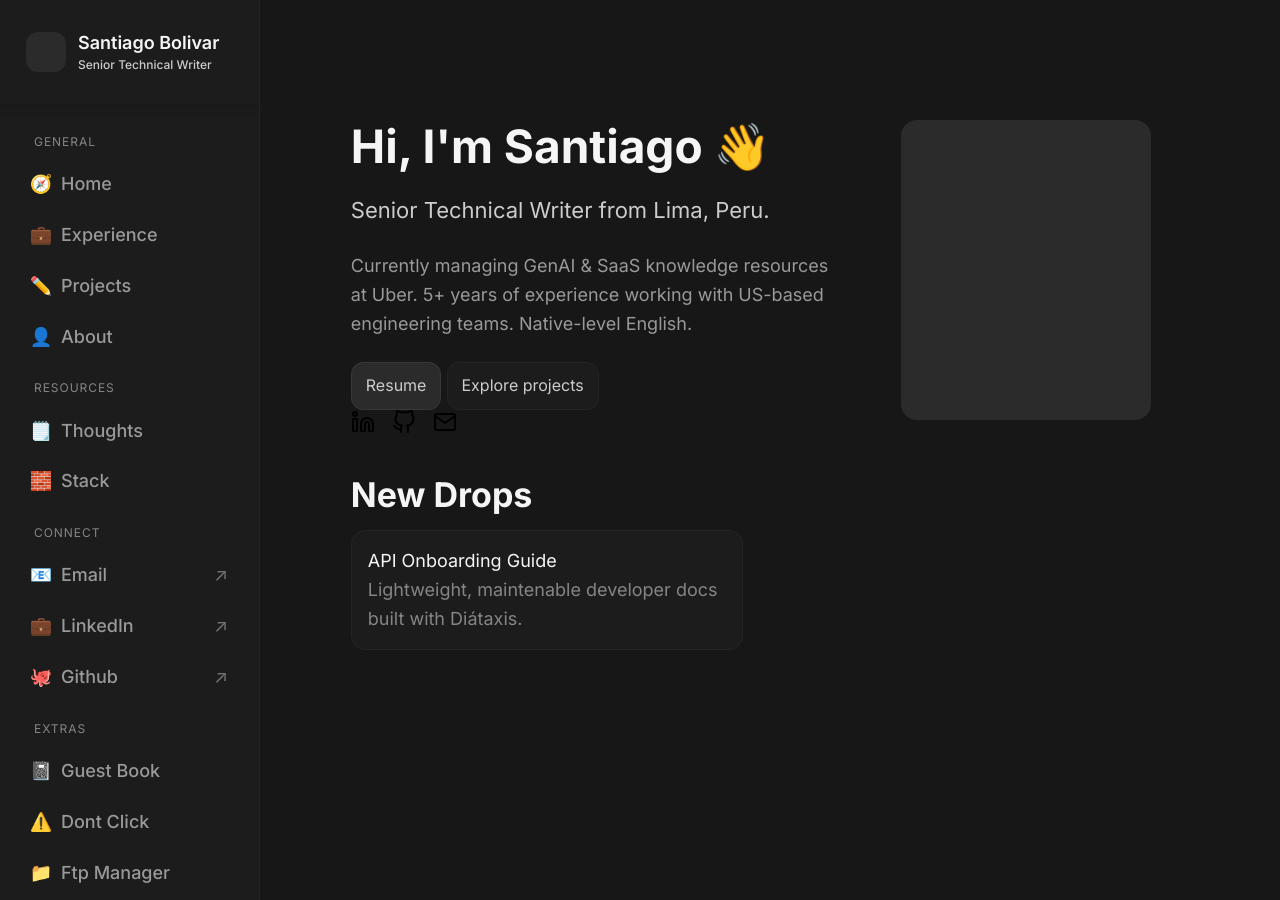
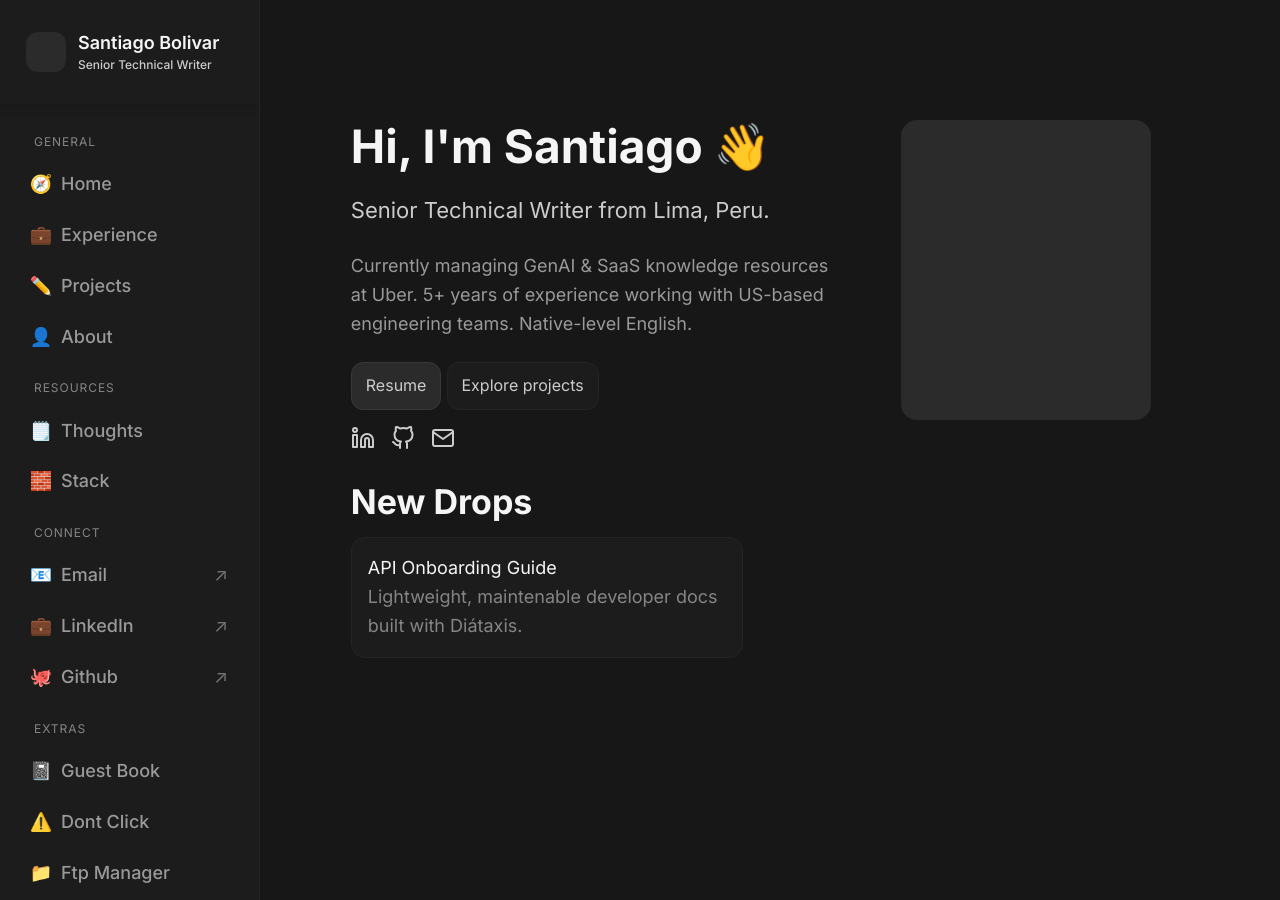
Before and after one commit to Sant720/portfolio, a Jekyll site: the page built from index.md, in a window 1280 px wide. Built offline with Jekyll 4.4.1, drawn with Linux system fonts in a browser that asks for light colours.

Commit message:
add hero socials styling

```diff
--- a/_sass/base.scss
+++ b/_sass/base.scss
@@ -1,3 +1,23 @@
+// Social icon styles
+.hero-socials {
+  display: flex;
+  gap: 16px;
+  margin-top: 16px;
+  a {
+    display: inline-flex;
+    align-items: center;
+    svg {
+      width: 24px;
+      height: 24px;
+      color: var(--text-bright-low);
+      transition: color var(--dur-100) var(--ease);
+    }
+    &:hover svg,
+    &:focus svg {
+      color: var(--text-bright-high);
+    }
+  }
+}
 
 // Base resets
 * { box-sizing: border-box; }
@@ -13,7 +33,7 @@ a {
 
 // Hero socials
 
-.hero-socials a {color: var(--accent); margin-right: 12px; }
+.hero-socials img {display: inline-block; color: #fff; margin-right: 12px; }
 
 // Accessibility
 .skip-link {
--- a/index.md
+++ b/index.md
@@ -10,10 +10,10 @@ title: Home
   <span>
     <a class="btn btn--primary" href="mailto:santiago.bolivar7@gmail.com">Resume</a>
     <a class="btn" href="{{ '/projects/' | relative_url }}">Explore projects</a>
-    <div  class="hero-socials">
-    <a href="https://www.linkedin.com/in/santibolivar/" target="_blank"><img src="/assets/svg/linkedin.svg"></a>
-    <a href="https://github.com/Sant720/" target="_blank"><img src="/assets/svg/github.svg"></a>
-    <a href="mailto:santiago.bolivar7@gmail.com" target="_blank"><img src="/assets/svg/mail.svg"></a>
+    <div class="hero-socials">
+    <a href="https://www.linkedin.com/in/santibolivar/" target="_blank"><svg xmlns="http://www.w3.org/2000/svg" width="24" height="24" viewBox="0 0 24 24" fill="none" stroke="currentColor" stroke-width="2" stroke-linecap="round" stroke-linejoin="round" class="feather feather-linkedin"><path d="M16 8a6 6 0 0 1 6 6v7h-4v-7a2 2 0 0 0-2-2 2 2 0 0 0-2 2v7h-4v-7a6 6 0 0 1 6-6z"></path><rect x="2" y="9" width="4" height="12"></rect><circle cx="4" cy="4" r="2"></circle></svg></a>
+    <a href="https://github.com/Sant720/" target="_blank"><svg xmlns="http://www.w3.org/2000/svg" width="24" height="24" viewBox="0 0 24 24" fill="none" stroke="currentColor" stroke-width="2" stroke-linecap="round" stroke-linejoin="round" class="feather feather-github"><path d="M9 19c-5 1.5-5-2.5-7-3m14 6v-3.87a3.37 3.37 0 0 0-.94-2.61c3.14-.35 6.44-1.54 6.44-7A5.44 5.44 0 0 0 20 4.77 5.07 5.07 0 0 0 19.91 1S18.73.65 16 2.48a13.38 13.38 0 0 0-7 0C6.27.65 5.09 1 5.09 1A5.07 5.07 0 0 0 5 4.77a5.44 5.44 0 0 0-1.5 3.78c0 5.42 3.3 6.61 6.44 7A3.37 3.37 0 0 0 9 18.13V22"></path></svg></a>
+    <a href="mailto:santiago.bolivar7@gmail.com" target="_blank"><svg xmlns="http://www.w3.org/2000/svg" width="24" height="24" viewBox="0 0 24 24" fill="none" stroke="currentColor" stroke-width="2" stroke-linecap="round" stroke-linejoin="round" class="feather feather-mail"><path d="M4 4h16c1.1 0 2 .9 2 2v12c0 1.1-.9 2-2 2H4c-1.1 0-2-.9-2-2V6c0-1.1.9-2 2-2z"></path><polyline points="22,6 12,13 2,6"></polyline></svg></a>
     </div>
   </span>
 
```
